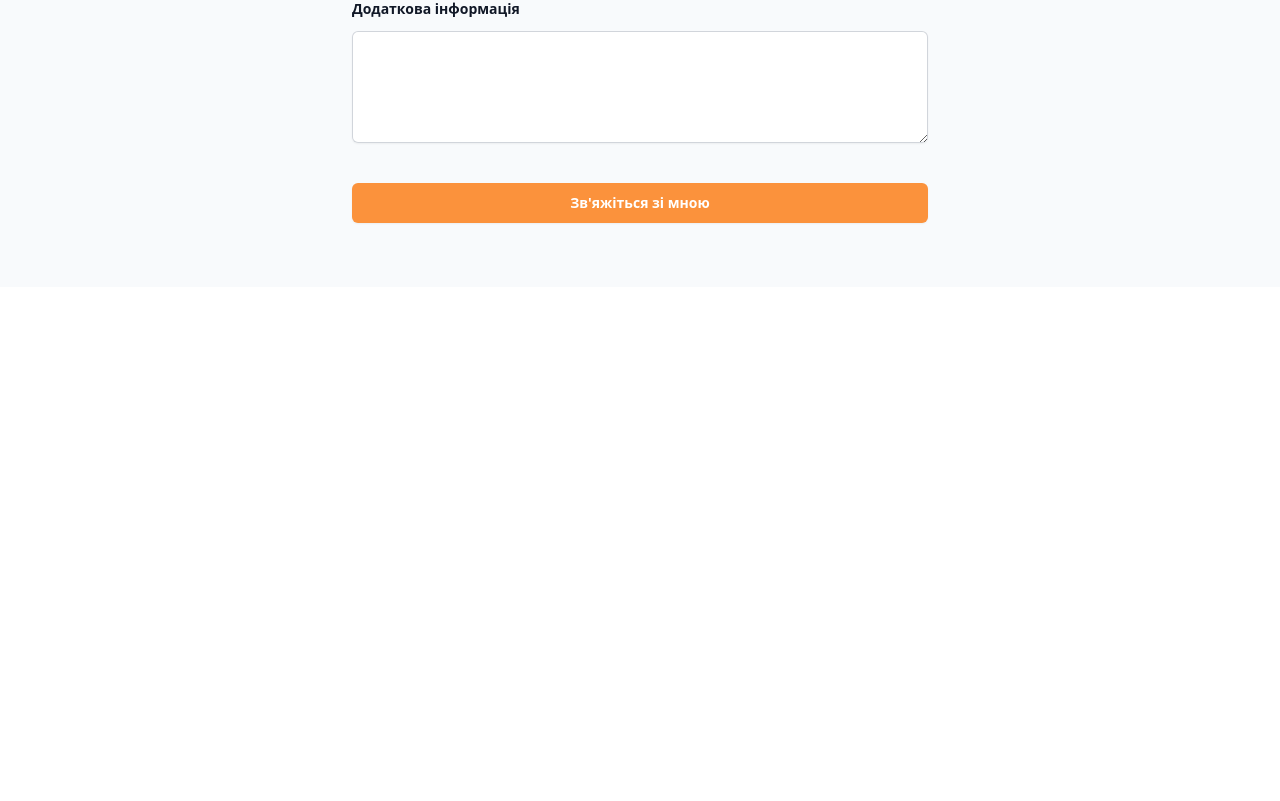
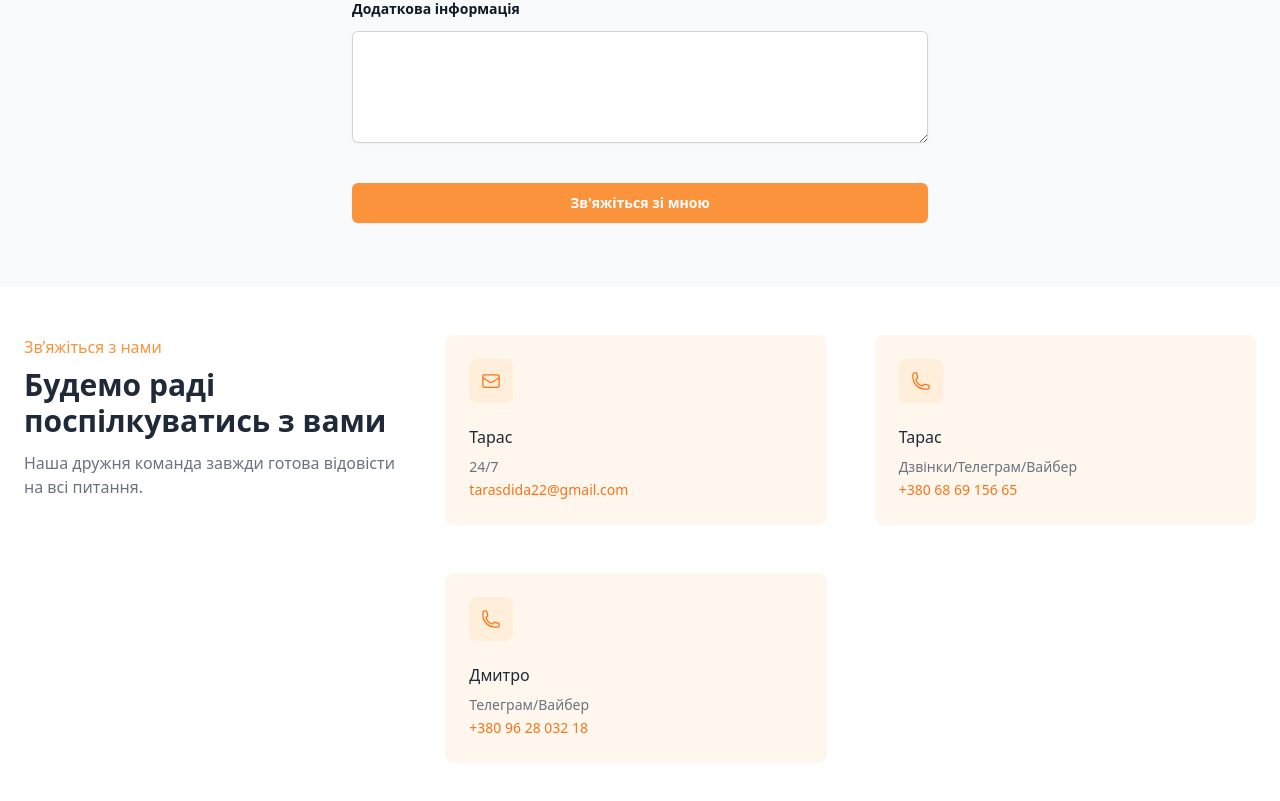
Before and after one commit to TarasDyda/delivery, a Next.js app: page / in a window 1280 px wide. Shown: the part 2125-2926 px from the top of the page. Before the commit the page ends 2412 px from the top, so only its background shows below. Built offline with nearby package versions, Linux system fonts and the light colour scheme.

Commit message:
feat(delivery): implement ContactUs section

```diff
--- a/app/global.css
+++ b/app/global.css
@@ -5,3 +5,7 @@
 input, textarea {
     outline: none;
 }
+
+html {
+    scroll-behavior: smooth;
+}
--- a/app/page.tsx
+++ b/app/page.tsx
@@ -4,6 +4,7 @@ import TopHero from '@/src/components/TopHero';
 import Header from '@/src/components/Header';
 import FeatureSection from '@/src/components/FeatureSection';
 import GetInTouch from '@/src/components/getInTouch';
+import ContactUs from '@/src/components/ContactUs';
 
 // const SEOData: SEOProps = {
 //   title: 'Доставка ватажу з Європи',
@@ -21,6 +22,7 @@ export default function Home() {
         />
         <FeatureSection />
         <GetInTouch />
+        <ContactUs />
       </main>
     </>
   );
--- /dev/null
+++ b/src/components/ContactUs.tsx
@@ -0,0 +1,99 @@
+import EmailIcon from '@/src/components/icons/Email';
+import PhoneIcon from '@/src/components/icons/Phone';
+import replaceSpaces from '@/src/utils/replaceSpaces';
+
+interface EmailContactPoint {
+  email: string;
+  title: string;
+  description: string;
+}
+
+interface PhoneContactPoint {
+  phone: string;
+  title: string;
+  description: string;
+}
+
+type ContactPoint = EmailContactPoint | PhoneContactPoint;
+
+const contactPoints: ContactPoint[] = [
+  {
+    email: 'tarasdida22@gmail.com',
+    title: 'Тарас',
+    description: '24/7',
+  },
+  {
+    phone: '+380 68 69 156 65',
+    title: 'Тарас',
+    description: 'Дзвінки/Телеграм/Вайбер',
+  },
+  {
+    phone: '+380 96 28 032 18',
+    title: 'Дмитро',
+    description: 'Телеграм/Вайбер',
+  },
+];
+
+const ContactUs = () => {
+  return (
+    <section className="bg-white dark:bg-gray-900" id="contact-us">
+      <div className="container grid gap-8 px-6 py-12 mx-auto lg:grid-cols-3">
+        <div>
+          <p className="font-medium text-orange-400">Зв’яжіться з нами</p>
+
+          <h1 className="mt-2 text-2xl font-semibold text-gray-800 md:text-3xl dark:text-white">
+            Будемо раді поспілкуватись з вами
+          </h1>
+
+          <p className="mt-3 text-gray-500 dark:text-gray-400">
+            Наша дружня команда завжди готова відовісти на всі питання.
+          </p>
+        </div>
+
+        <div className="grid grid-cols-1 gap-12 lg:col-span-2 sm:grid-cols-2 ">
+          {contactPoints.map(contactPoint => (
+            <div
+              className="p-4 rounded-lg bg-orange-50 md:p-6 dark:bg-gray-800"
+              key={replaceSpaces(
+                `${contactPoint.title}-${contactPoint.description}`
+              )}
+            >
+              <span className="inline-block p-3 text-orange-500 rounded-lg bg-orange-100/80 dark:bg-gray-700">
+                {'email' in contactPoint ? (
+                  <EmailIcon stroke="currentColor" className="w-5 h-5" />
+                ) : (
+                  <PhoneIcon stroke="currentColor" className="w-5 h-5" />
+                )}
+              </span>
+
+              <h2 className="mt-4 text-base font-medium text-gray-800 dark:text-white">
+                {contactPoint.title}
+              </h2>
+              <p className="mt-2 text-sm text-gray-500 dark:text-gray-400">
+                {contactPoint.description}
+              </p>
+
+              {'email' in contactPoint ? (
+                <a
+                  href={`mailto: ${contactPoint.email}`}
+                  className="mt-2 text-sm text-orange-500"
+                >
+                  {contactPoint.email}
+                </a>
+              ) : (
+                <a
+                  href={`tel: ${contactPoint.phone}`}
+                  className="mt-2 text-sm text-orange-500"
+                >
+                  {contactPoint.phone}
+                </a>
+              )}
+            </div>
+          ))}
+        </div>
+      </div>
+    </section>
+  );
+};
+
+export default ContactUs;
--- a/src/components/Header.tsx
+++ b/src/components/Header.tsx
@@ -67,7 +67,7 @@ export default function Header() {
         </div>
         <div className="hidden lg:flex lg:flex-1 lg:justify-end">
           <Link
-            href="#"
+            href="#contact-us"
             className="text-sm font-semibold leading-6 text-gray-900"
           >
             Контакти
@@ -82,7 +82,7 @@ export default function Header() {
         <div className="fixed inset-0 z-10" />
         <DialogPanel className="fixed inset-y-0 right-0 z-10 w-full overflow-y-auto bg-white px-6 py-6 sm:max-w-sm sm:ring-1 sm:ring-gray-900/10">
           <div className="flex items-center justify-between">
-            <Link href="#" className="-m-1.5 p-1.5">
+            <Link href="/" className="-m-1.5 p-1.5">
               <Logo height="4rem" width="4rem" />
             </Link>
             <button
@@ -108,7 +108,7 @@ export default function Header() {
               </div>
               <div className="py-6">
                 <Link
-                  href="#"
+                  href="#contact-us"
                   className="-mx-3 block rounded-lg px-3 py-2.5 text-base font-semibold leading-7 text-gray-900 hover:bg-gray-50"
                 >
                   Контакти
--- a/src/components/TopHero.tsx
+++ b/src/components/TopHero.tsx
@@ -10,7 +10,7 @@ const links: {
   { name: 'Доставка в Україну', href: '#contact-me' },
   { name: 'Доставка в Європу', href: '#contact-me' },
   { name: 'Замовити послугу', href: '#contact-me' },
-  { name: 'Наші контакти', href: '#' },
+  { name: 'Наші контакти', href: '#contact-us' },
 ];
 const stats: {
   name: string;
--- /dev/null
+++ b/src/components/icons/Email.tsx
@@ -0,0 +1,19 @@
+import type { SVGProps } from 'react';
+
+const Email = (props: SVGProps<SVGSVGElement>) => (
+  <svg
+    xmlns="http://www.w3.org/2000/svg"
+    viewBox="0 0 24 24"
+    strokeWidth={1.5}
+    fill="none"
+    {...props}
+  >
+    <path
+      strokeLinecap="round"
+      strokeLinejoin="round"
+      d="M21.75 6.75v10.5a2.25 2.25 0 0 1-2.25 2.25h-15a2.25 2.25 0 0 1-2.25-2.25V6.75m19.5 0A2.25 2.25 0 0 0 19.5 4.5h-15a2.25 2.25 0 0 0-2.25 2.25m19.5 0v.243a2.25 2.25 0 0 1-1.07 1.916l-7.5 4.615a2.25 2.25 0 0 1-2.36 0L3.32 8.91a2.25 2.25 0 0 1-1.07-1.916V6.75"
+    />
+  </svg>
+);
+
+export default Email;
--- /dev/null
+++ b/src/components/icons/Phone.tsx
@@ -0,0 +1,20 @@
+import { SVGProps } from 'react';
+
+const Phone = (props: SVGProps<SVGSVGElement>) => (
+  <svg
+    xmlns="http://www.w3.org/2000/svg"
+    fill="none"
+    viewBox="0 0 24 24"
+    strokeWidth="1.5"
+    stroke="currentColor"
+    {...props}
+  >
+    <path
+      strokeLinecap="round"
+      strokeLinejoin="round"
+      d="M2.25 6.75c0 8.284 6.716 15 15 15h2.25a2.25 2.25 0 0 0 2.25-2.25v-1.372c0-.516-.351-.966-.852-1.091l-4.423-1.106c-.44-.11-.902.055-1.173.417l-.97 1.293c-.282.376-.769.542-1.21.38a12.035 12.035 0 0 1-7.143-7.143c-.162-.441.004-.928.38-1.21l1.293-.97c.363-.271.527-.734.417-1.173L6.963 3.102a1.125 1.125 0 0 0-1.091-.852H4.5A2.25 2.25 0 0 0 2.25 4.5v2.25Z"
+    />
+  </svg>
+);
+
+export default Phone;
--- /dev/null
+++ b/src/utils/replaceSpaces.ts
@@ -0,0 +1,3 @@
+const replaceSpaces = (str: string) => str.replaceAll(' ', '-');
+
+export default replaceSpaces;
```
